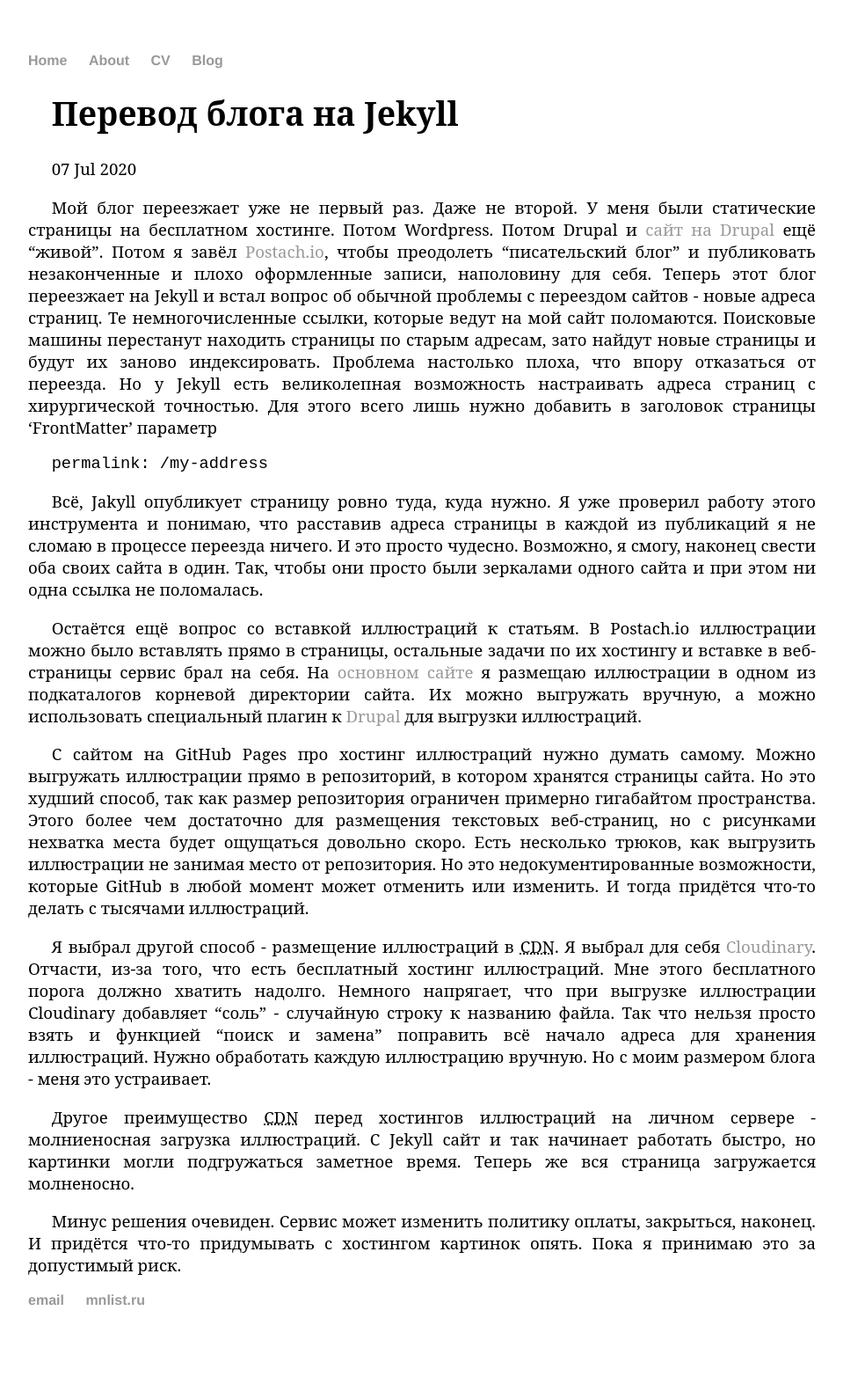
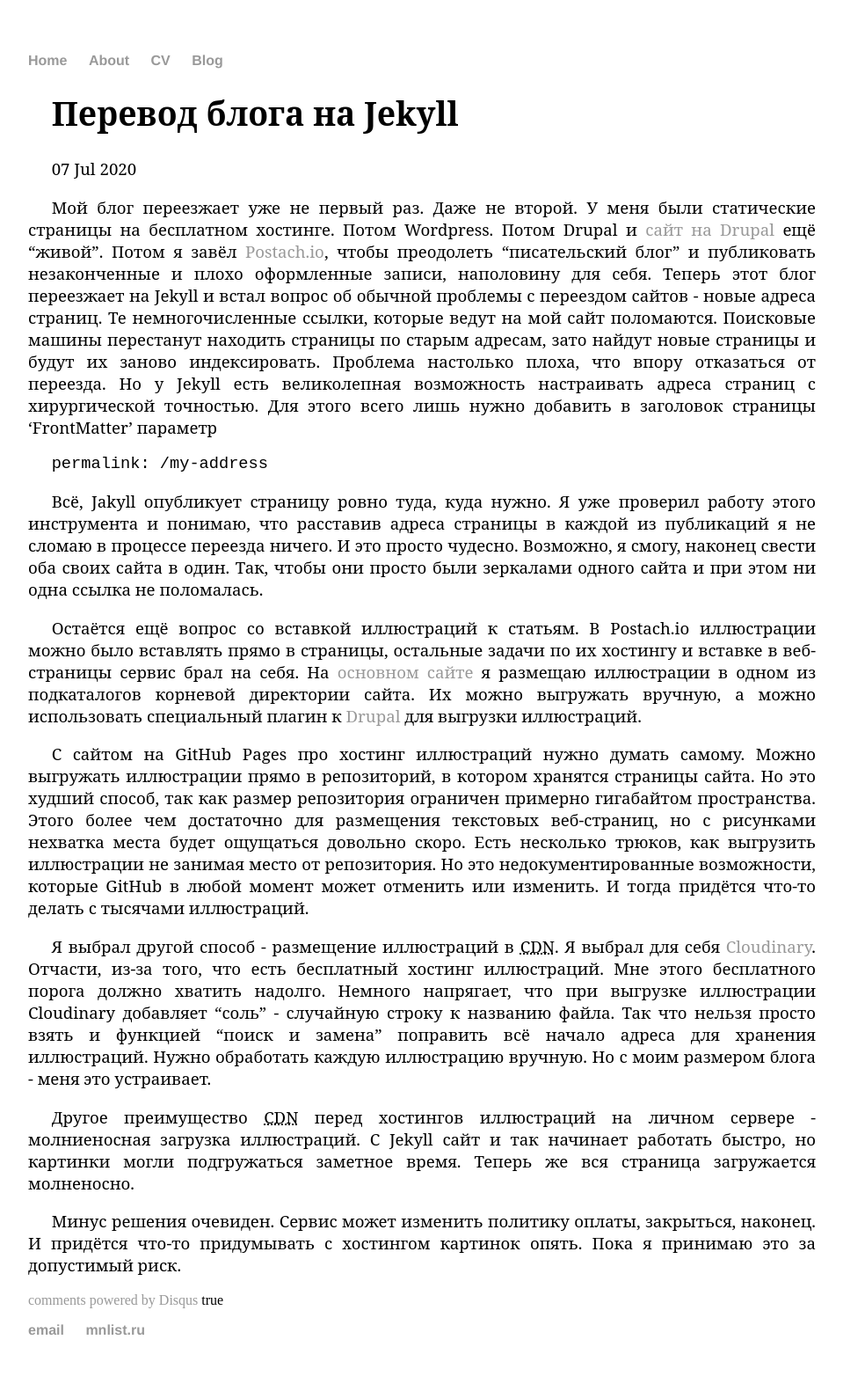
Before and after one commit to kiselevmv/kiselevmv.github.io, a Jekyll site: the page built from _posts/2020-07-07-jekyll-migration.md, in a window 1280 px wide. Shown: the whole page at 88% size, without its empty margins (160-1119 px from the left). Built offline with Jekyll 4.4.1, drawn with Linux system fonts in a browser that asks for light colours; our own code applies the rules of GitHub Pages for plain Markdown files; comment, search, counter and statistics services are not loaded; before the commit the page ends 1547 px from its top, so only the background shows below that.

Commit message:
Update default.html

```diff
--- a/_layouts/default.html
+++ b/_layouts/default.html
@@ -25,9 +25,9 @@
 
 			</div><!-- /.container -->
 			<footer>
-			{% if page.comments contains "true" %}
-			{%- include disqus.html -%}
-			{{ page.comments }}
+			{% if page.comments %}
+				{% include disqus.html %}
+				{{ page.comments }}
 			{% endif %}
 	    		<ul>
 	        		<li><a href="mailto:mihail.kiselev@gmail.com">email</a></li>
```
